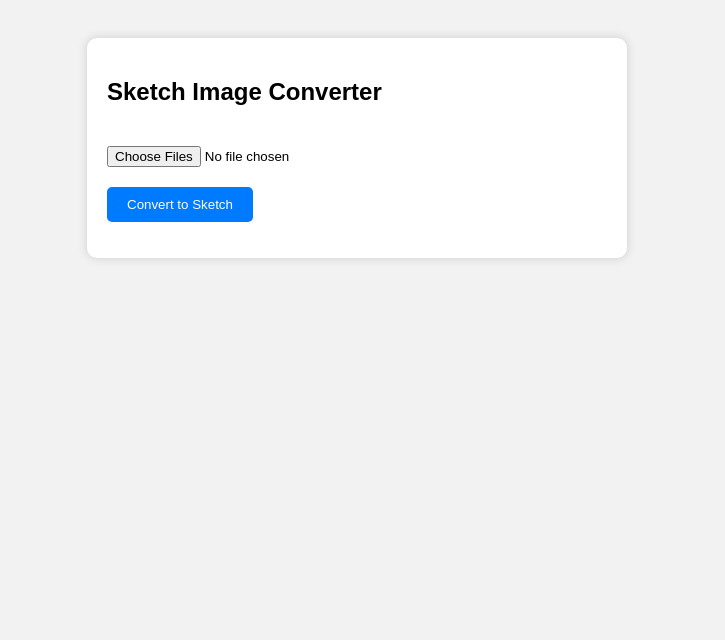
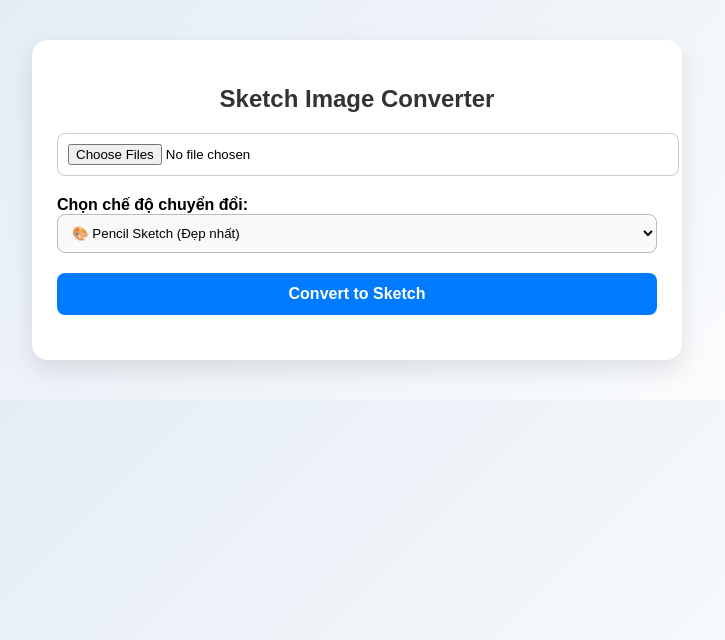
Before and after one commit to hminh729/BTL_XLA, a FastAPI app: page / in a window 1280 px wide. Shown: the top 640 px of the page, without its empty margins (283-1008 px from the left). Run offline with FastAPI, Linux system fonts and the light colour scheme.

Commit message:
add mode 2

```diff
--- a/src/backend/scripts/templates/index.html
+++ b/src/backend/scripts/templates/index.html
@@ -1,43 +1,95 @@
 <!DOCTYPE html>
 <html lang="en">
 <head>
-    <meta charset="UTF-8" />
+    <meta charset="UTF-8">
     <title>Sketch Converter</title>
+
     <style>
         body {
             font-family: Arial, sans-serif;
-            padding: 30px;
-            background: #f2f2f2;
+            background: linear-gradient(135deg, #dfe9f3, #ffffff);
+            margin: 0;
+            padding: 40px;
         }
+
         .container {
-            width: 500px;
+            width: 600px;
             margin: auto;
             background: white;
-            padding: 20px;
-            border-radius: 10px;
-            box-shadow: 0 0 10px #ccc;
+            padding: 25px;
+            border-radius: 16px;
+            box-shadow: 0 10px 25px rgba(0,0,0,0.1);
+            animation: fadeIn 0.4s ease;
         }
+
+        @keyframes fadeIn {
+            from { opacity: 0; transform: translateY(20px); }
+            to   { opacity: 1; transform: translateY(0); }
+        }
+
+        h2 {
+            text-align: center;
+            margin-bottom: 20px;
+            color: #333;
+        }
+
         input[type="file"] {
-            margin: 20px 0;
+            width: 100%;
+            padding: 10px;
+            border-radius: 8px;
+            border: 1px solid #ccc;
+            margin-bottom: 20px;
         }
+
+        select {
+            width: 100%;
+            padding: 10px;
+            border-radius: 8px;
+            border: 1px solid #bbb;
+            margin-bottom: 20px;
+            background: #f9f9f9;
+            cursor: pointer;
+        }
+
         button {
-            padding: 10px 20px;
+            padding: 12px 20px;
+            width: 100%;
             background: #007bff;
             border: none;
             color: white;
-            border-radius: 5px;
+            border-radius: 8px;
             cursor: pointer;
+            font-size: 16px;
+            font-weight: bold;
         }
-        button:hover { background: #0056b3; }
+
+        button:hover {
+            background: #0056b3;
+        }
+
+        #status {
+            margin-top: 20px;
+            text-align: center;
+            font-weight: bold;
+            color: #444;
+        }
     </style>
 </head>
+
 <body>
 
 <div class="container">
     <h2>Sketch Image Converter</h2>
+
     <form id="uploadForm">
         <input type="file" id="files" name="files" accept="image/*" multiple required>
-        <br>
+
+        <label for="mode"><b>Chọn chế độ chuyển đổi:</b></label>
+        <select id="mode">
+            <option value="pencil">🎨 Pencil Sketch (Đẹp nhất)</option>
+            <option value="sobel">🧪 Sobel Sketch (Phiên bản cũ)</option>
+        </select>
+
         <button type="submit">Convert to Sketch</button>
     </form>
 
@@ -50,7 +102,7 @@ document.getElementById("uploadForm").addEventListener("submit", async function
 
     const files = document.getElementById("files").files;
     if (files.length === 0) {
-        alert("Please choose at least one image!");
+        alert("Vui lòng chọn ít nhất 1 ảnh!");
         return;
     }
 
@@ -58,6 +110,9 @@ document.getElementById("uploadForm").addEventListener("submit", async function
     for (let file of files) {
         formData.append("files", file);
     }
+
+    // gửi chế độ (mode)
+    formData.append("mode", document.getElementById("mode").value);
 
     document.getElementById("status").innerText = "Processing... Please wait.";
 
@@ -68,7 +123,6 @@ document.getElementById("uploadForm").addEventListener("submit", async function
 
     const blob = await response.blob();
 
-    // Tải file ZIP về
     const url = window.URL.createObjectURL(blob);
     const a = document.createElement("a");
     a.href = url;
```
Also changed, not shown: src/backend/scripts/controller.py (+39 -83 lines), src/backend/scripts/utils/imgUtils.py (added, +64 -0 lines).
